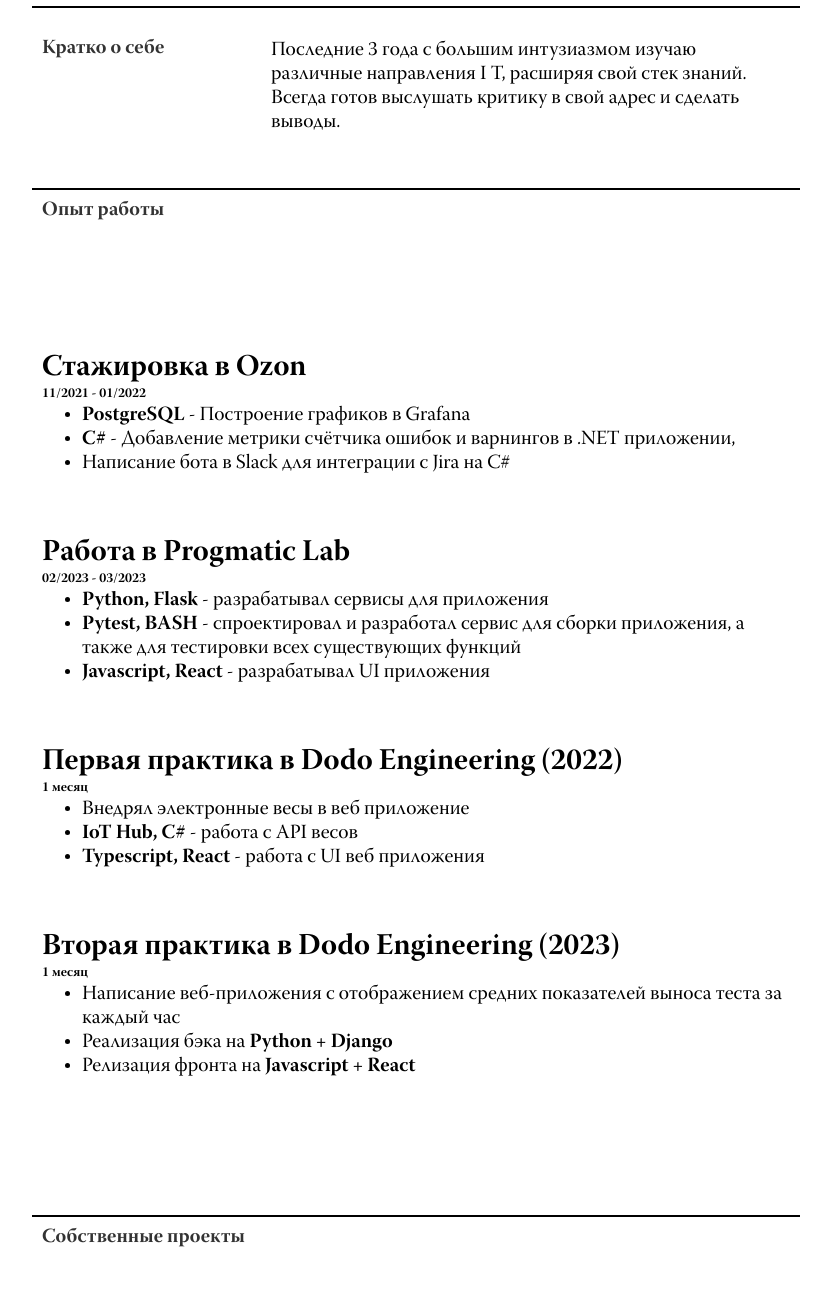
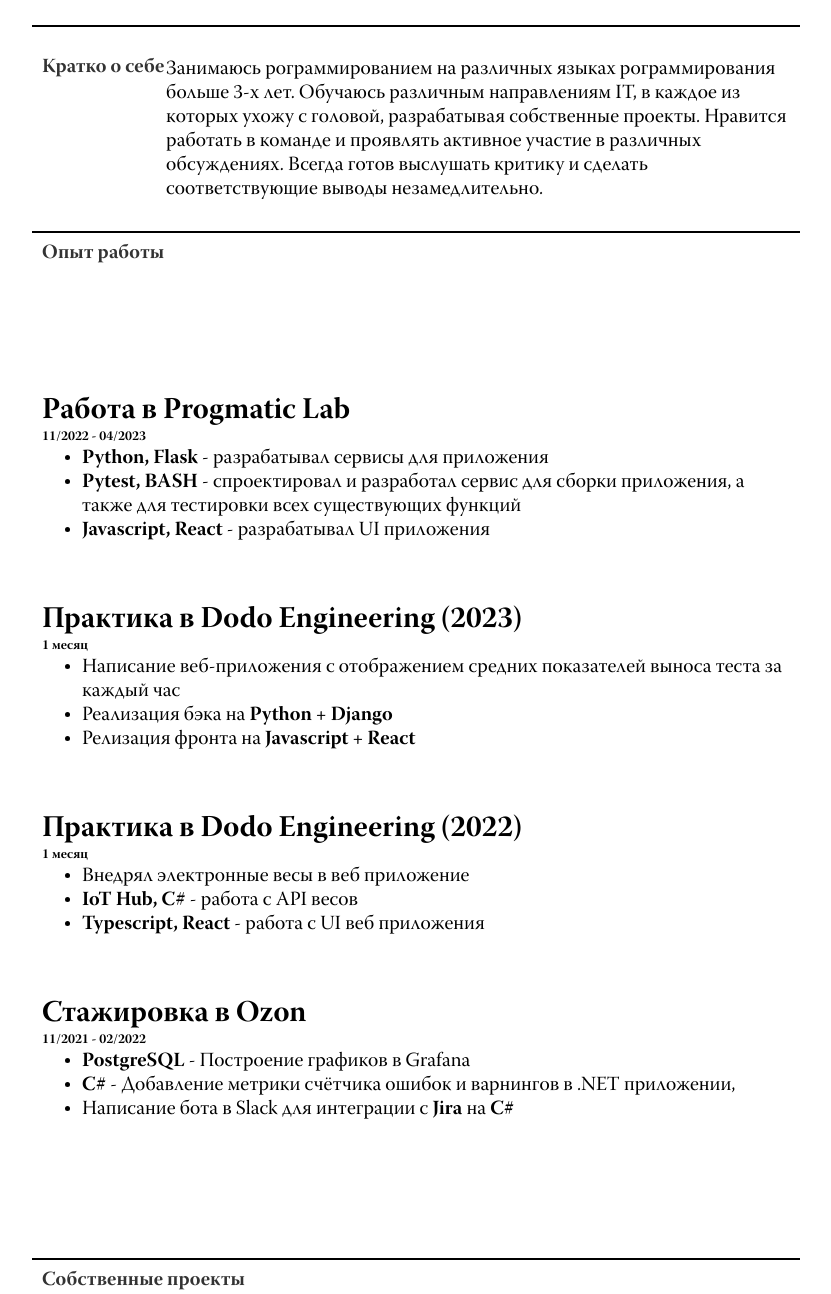
Before and after one commit to JijaLoqie/JijaLoqie.github.io, a plain HTML site: page index.html in a window 1280 px wide. Shown: the part 399-1693 px from the top of the page, without its empty margins (224-1055 px from the left). Drawn offline with Linux system fonts and the light colour scheme.

Commit message:
update content

```diff
--- a/index.css
+++ b/index.css
@@ -133,3 +133,8 @@ a {
 	padding-bottom: 0px;
 	padding-top: 30px;
 }
+
+.FixedLink {
+	display: inline-block;
+	min-width: 100px;
+}
--- a/index.html
+++ b/index.html
@@ -11,7 +11,7 @@
 
 <body>
 	<main>
-		<a href="https://drive.google.com/file/d/1NVN2pAxK99DVp9rvA1qJu-fx4L9tzp3R/view?usp=sharing">
+		<a class="FixedLink" href="https://drive.google.com/file/d/1EZXnqmzez35cUi2f4SemndbCydNje6Wg/view?usp=sharing">
 			<div class="ButtonLink">PDF-версия</div>
 		</a>
 		<div id="Header">
@@ -26,24 +26,17 @@
 
 		<div class="section ShortSection" id="Summary">
 			<h1 class="NameSection">Кратко о себе</h1>
-			<div>Последние 3 года с большим интузиазмом изучаю различные направления I T, расширяя свой стек знаний.
-				Всегда готов выслушать критику в свой адрес и сделать выводы.</div>
+			<div>Занимаюсь рограммированием на различных языках рограммирования больше 3-х лет. Обучаюсь
+				различным направлениям IT, в каждое из которых ухожу с голово­й, разрабатывая собственные
+				проекты. Нравится работать в команде и проявлять активное участие в различных обсуждениях.
+				Всегда готов выслушать критику и сделать соответствующие выводы незамедлительно.</div>
 		</div>
 		<div id="Experience">
 			<div class="section">
 				<h1 id="ExperienceName" class="NameSection">Опыт работы</h1>
 				<p>
-				<h2>Стажировка в Ozon</h2>
-				<h6>11/2021 - 01/2022</h6>
-				<ul>
-					<li><b>PostgreSQL</b> - Построение графиков в Grafana</li>
-					<li><b>C#</b> - Добавление метрики счётчика ошибок и варнингов в .NET приложении,
-					<li>Написание бота в Slack для интеграции с Jira на C#</li>
-				</ul>
-				</p>
-				<p>
 				<h2>Работа в Progmatic Lab</h2>
-				<h6>02/2023 - 03/2023</h6>
+				<h6>11/2022 - 04/2023</h6>
 				<ul>
 					<li><b>Python, Flask</b> - разрабатывал сервисы для приложения</li>
 					<li><b>Pytest, BASH</b> - спроектировал и разработал сервис для сборки приложения, а также для
@@ -53,7 +46,16 @@
 				</ul>
 				</p>
 				<p>
-				<h2>Первая практика в Dodo Engineering (2022)</h2>
+				<h2>Практика в Dodo Engineering (2023)</h2>
+				<h6>1 месяц</h6>
+				<ul>
+					<li>Написание веб-приложения с отображением средних показателей выноса теста за каждый час</li>
+					<li>Реализация бэка на <b>Python + Django</b> </li>
+					<li>Релизация фронта на <b>Javascript + React</b></li>
+				</ul>
+				</p>
+				<p>
+				<h2>Практика в Dodo Engineering (2022)</h2>
 				<h6>1 месяц</h6>
 				<ul>
 					<li>Внедрял электронные весы в веб приложение</li>
@@ -62,12 +64,12 @@
 				</ul>
 				</p>
 				<p>
-					<h2>Вторая практика в Dodo Engineering (2023)</h2>
-					<h6>1 месяц</h6>
+				<h2>Стажировка в Ozon</h2>
+				<h6>11/2021 - 02/2022</h6>
 				<ul>
-						<li>Написание веб-приложения с отображением средних показателей выноса теста за каждый час</li>
-						<li>Реализация бэка на <b>Python + Django</b> </li>
-						<li>Релизация фронта на <b>Javascript + React</b></li>
+					<li><b>PostgreSQL</b> - Построение графиков в Grafana</li>
+					<li><b>C#</b> - Добавление метрики счётчика ошибок и варнингов в .NET приложении,
+					<li>Написание бота в Slack для интеграции с <b>Jira</b> на <b>C#</b></li>
 				</ul>
 				</p>
 			</div>
@@ -81,7 +83,7 @@
 				</p>
 				<p>
 				<h2><a href="https://t.me/DimonsYouTubedBot">Youtubed bot</a></h2>
-					Телеграм-бот, написанный на <b>Python + Aiogram</b>  который качает видео с ютуба и кидает их в чат.
+				Телеграм-бот, написанный на <b>Python + Aiogram</b> который качает видео с ютуба и кидает их в чат.
 				На данный момент реализован самый простой функционал
 				- качать видео по ссылке.
 				</p>
@@ -91,7 +93,8 @@
 				</p>
 				<p>
 				<h2><a href="https://github.com/JijaLoqie/eLofi">eLofi</a></h2>
-					Cайт, аналогичный Lofiz, написанный мною с меньшим количеством опыта, однако есть больше инструментов (таймер, выбор цветовой палитры)
+				Cайт, аналогичный Lofiz, написанный мною с меньшим количеством опыта, однако есть больше инструментов
+				(таймер, выбор цветовой палитры)
 				</p>
 			</div>
 			<div class="section">
@@ -114,11 +117,12 @@
 		<div class="section" id="Skills">
 			<h1 class="NameSection">Языки программирования (и другие инструменты)</h1>
 			<ul>
-				<li>C# | Dotnet | PostgreSQL</li>
 				<li>Python | Django | Flask</li>
 				<li>Javascript | Typescript | React</li>
 				<li>HTML / HTML5 | CSS</li>
-				<li>C++ | C++ | Go</li>
+				<li>Docker | Bash | PostgreSQL</li>
+				<li>C# | .NET | Go</li>
+				<li>C++ / C++</li>
 				<li>Solidity</li>
 				<li>Blueprint (Unreal Engine)</li>
 			</ul>
```
Lines whose indentation alone changed are shown as unchanged.
